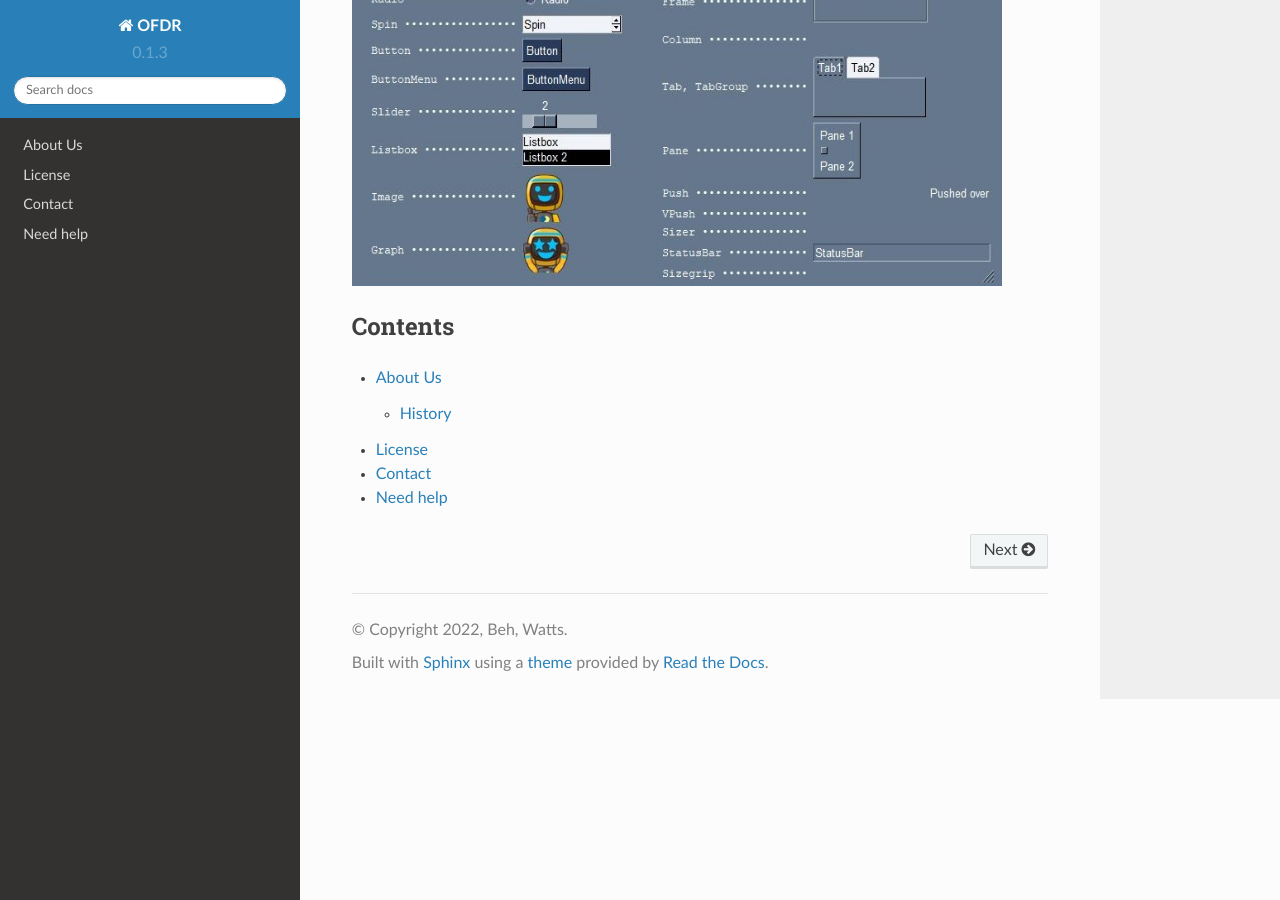
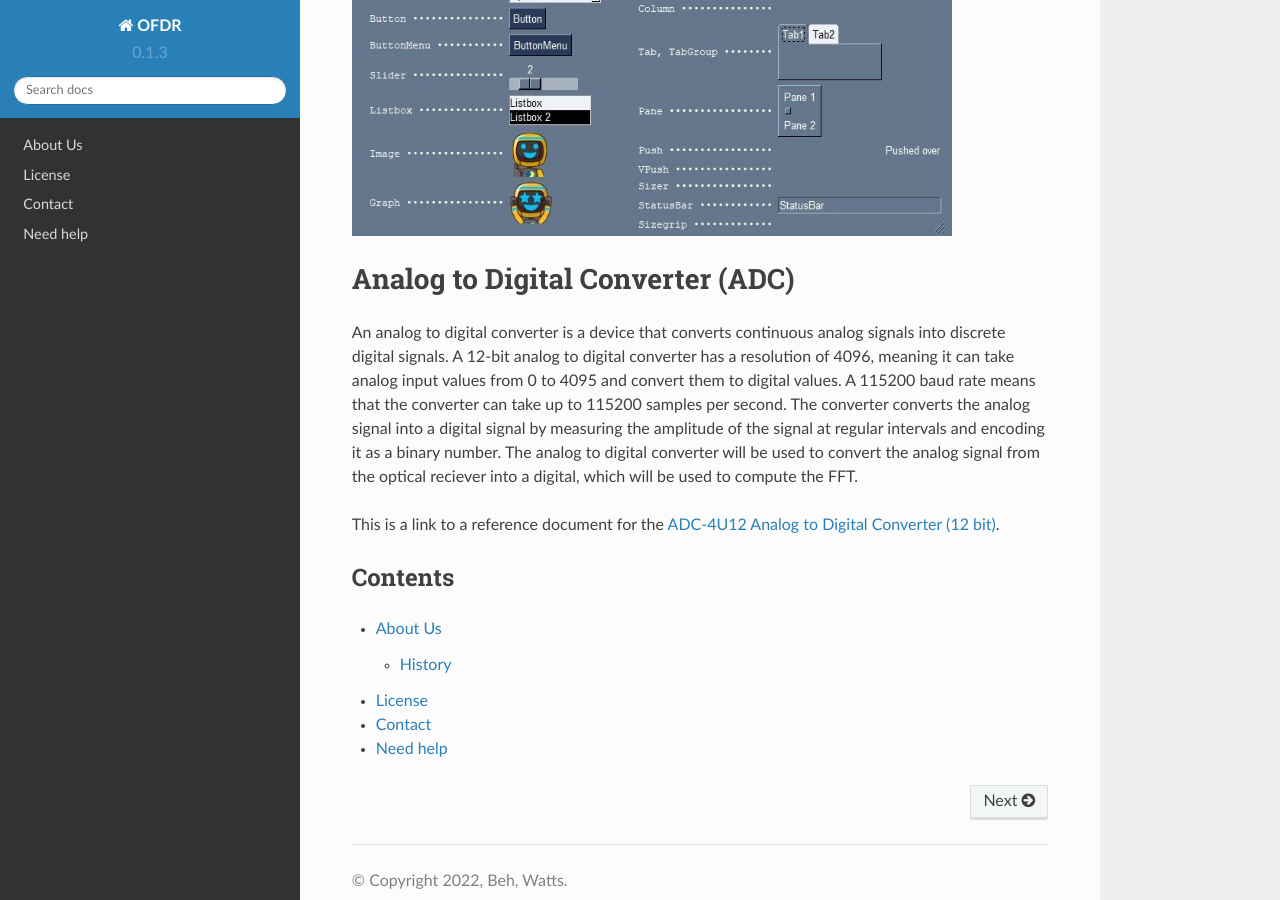
Before and after one commit to wattsjake/OFDR, a Sphinx documentation site: the page built from docs/source/index.rst, in a window 1280 px wide and 900 px high, scrolled down 2484 px. Built offline with Sphinx 7.4.7 and the Read the Docs theme 2.0.0, drawn with Linux system fonts in a browser that asks for light colours; pages that are not in the unit, such as notebooks, are missing from menus.

Commit message:
added adc

```diff
--- a/docs/source/index.rst
+++ b/docs/source/index.rst
@@ -76,9 +76,23 @@ to easily navigate the various features and options, and perform various tasks w
 customizable, so that users can tailor it to their specific needs and preferences.
 
 .. image:: images/python_gui.jpg
-  :width: 650
-  :height: 650
+  :width: 600
+  :height: 600
   :alt: OFDR Drawing
+
+Analog to Digital Converter (ADC)
+===============================
+
+An analog to digital converter is a device that converts continuous analog signals into discrete digital signals.
+A 12-bit analog to digital converter has a resolution of 4096, meaning it can take analog input values from 0 to 4095
+and convert them to digital values. A 115200 baud rate means that the converter can take up to 115200 samples per second.
+The converter converts the analog signal into a digital signal by measuring the amplitude of the signal at regular intervals and encoding it as a
+binary number. The analog to digital converter will be used to convert the analog signal from the optical reciever into a digital, which will be
+used to compute the FFT.
+
+This is a link to a reference document for the `ADC-4U12 Analog to Digital Converter (12 bit)`_.
+
+.. _ADC-4U12 Analog to Digital Converter (12 bit): https://wattsjake.github.io/pdf/reference/8164A_Programming%20Guide.pdf
 
 Contents
 --------
```
